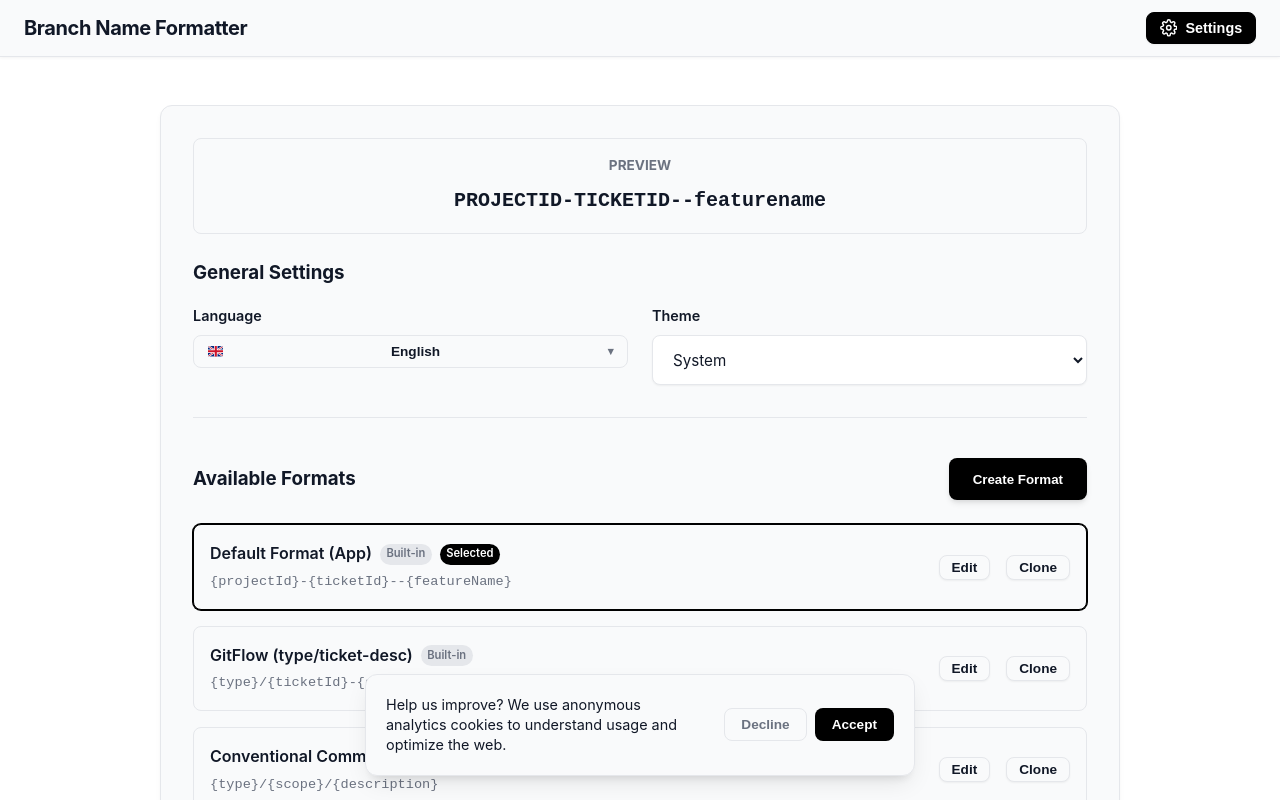
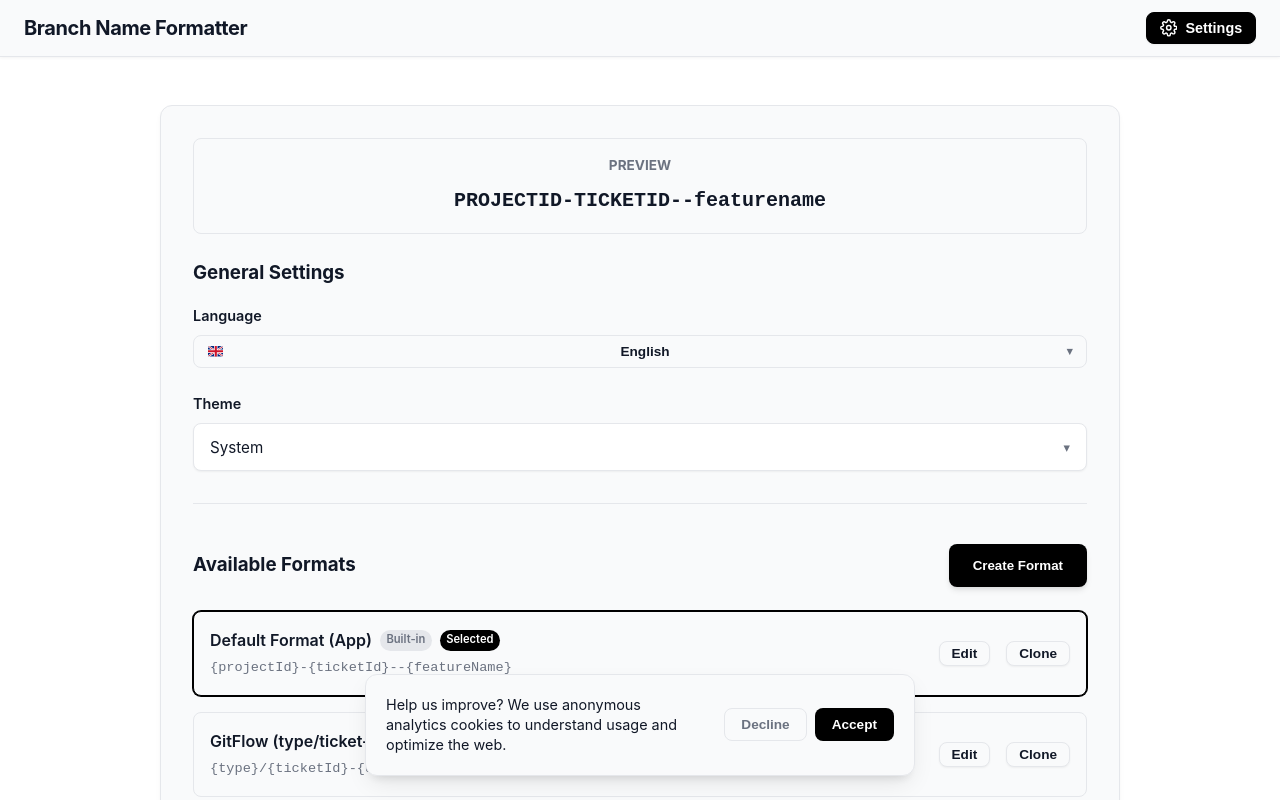
Before and after one commit to jnfire/web-branch-name-formatter, a Vue app: page / in a window 1280 px wide. Both pictures are taken after a click on the button "Settings". Shown: the top 800 px of the page. Built offline with nearby package versions, Linux system fonts and the light colour scheme.

Commit message:
fix: address user feedback on settings layout and theme selector

```diff
--- a/src/components/AppConfigurationView.vue
+++ b/src/components/AppConfigurationView.vue
@@ -8,8 +8,10 @@ import FormatEditor from '@/components/FormatEditor.vue'
 import CustomModal from '@/components/CustomModal.vue'
 import ArrowLeftIcon from '@/components/ArrowLeftIcon.vue'
 import LangSelector from '@/components/LangSelector.vue'
+import CustomSelect from '@/components/CustomSelect.vue'
 import { getTheme, setTheme, type Theme } from '@/utils/theme'
 import { setUiLanguage, type SupportedLocale } from '@/i18n'
+import { computed } from 'vue'
 
 const props = defineProps<{
   languages: { code: string; label: string }[];
@@ -21,11 +23,16 @@ const { t, locale } = useI18n()
 
 const currentTheme = ref<Theme>(getTheme())
 
-const handleThemeChange = (event: Event) => {
-  const target = event.target as HTMLSelectElement
-  const theme = target.value as Theme
-  currentTheme.value = theme
-  setTheme(theme)
+const themeOptions = computed(() => [
+  { value: 'light', label: t('settings.themeLight') },
+  { value: 'dark', label: t('settings.themeDark') },
+  { value: 'system', label: t('settings.themeSystem') }
+])
+
+const handleThemeChange = (theme: string) => {
+  const newTheme = theme as Theme
+  currentTheme.value = newTheme
+  setTheme(newTheme)
 }
 
 const handleLanguageChange = (langCode: string) => {
@@ -209,7 +216,7 @@ const handleImport = (event: Event) => {
     <div v-else class="formats-list-section">
       <div class="general-settings-section">
         <h3 class="section-title">{{ $t('settings.general') }}</h3>
-        <div class="settings-grid">
+        <div class="settings-column">
           <div class="setting-item">
             <label class="setting-label">{{ $t('settings.language') }}</label>
             <LangSelector
@@ -219,12 +226,12 @@ const handleImport = (event: Event) => {
             />
           </div>
           <div class="setting-item">
-            <label class="setting-label" for="theme-select">{{ $t('settings.theme') }}</label>
-            <select id="theme-select" class="input-element theme-select" :value="currentTheme" @change="handleThemeChange">
-              <option value="light">{{ $t('settings.themeLight') }}</option>
-              <option value="dark">{{ $t('settings.themeDark') }}</option>
-              <option value="system">{{ $t('settings.themeSystem') }}</option>
-            </select>
+            <label class="setting-label">{{ $t('settings.theme') }}</label>
+            <CustomSelect
+              :modelValue="currentTheme"
+              :options="themeOptions"
+              @update:modelValue="handleThemeChange"
+            />
           </div>
         </div>
       </div>
@@ -307,9 +314,9 @@ const handleImport = (event: Event) => {
   border-bottom: 1px solid var(--border-color);
 }
 
-.settings-grid {
-  display: grid;
-  grid-template-columns: repeat(auto-fit, minmax(250px, 1fr));
+.settings-column {
+  display: flex;
+  flex-direction: column;
   gap: 1.5rem;
   margin-top: 1rem;
 }
```
